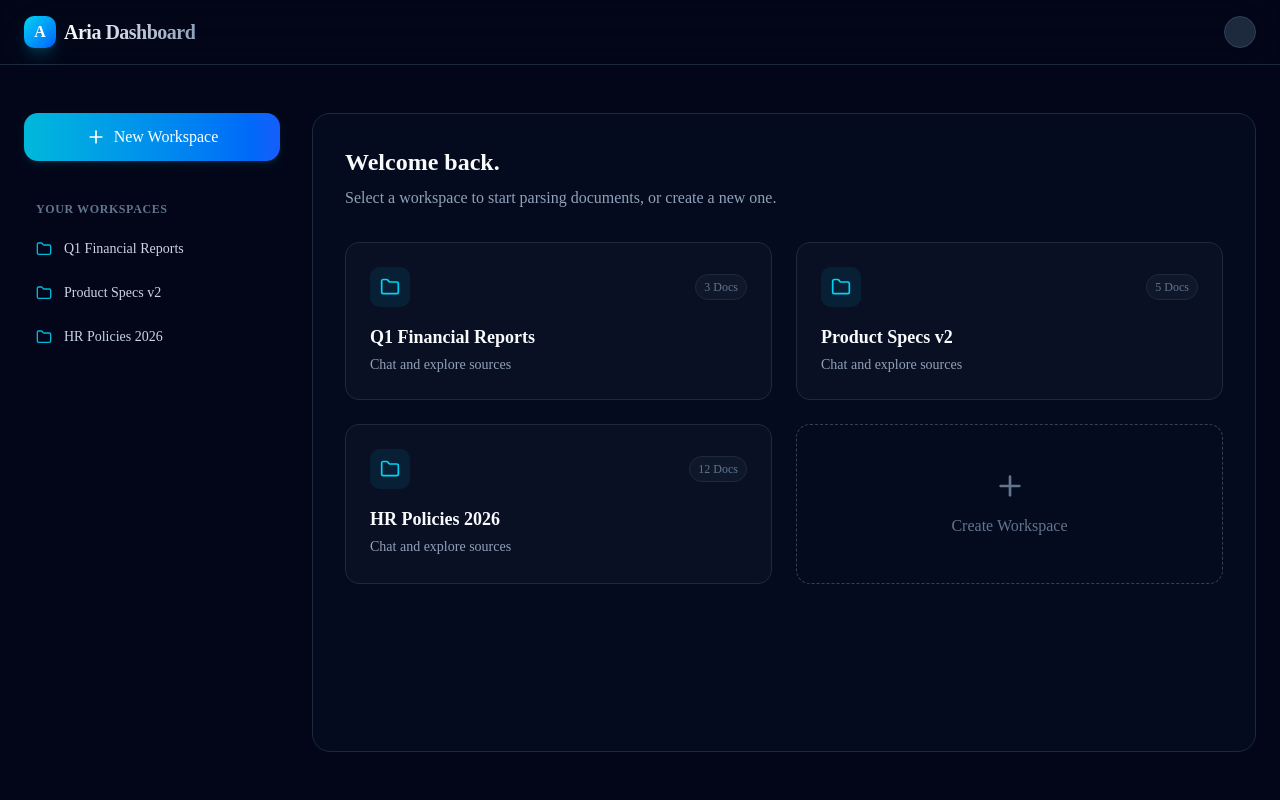
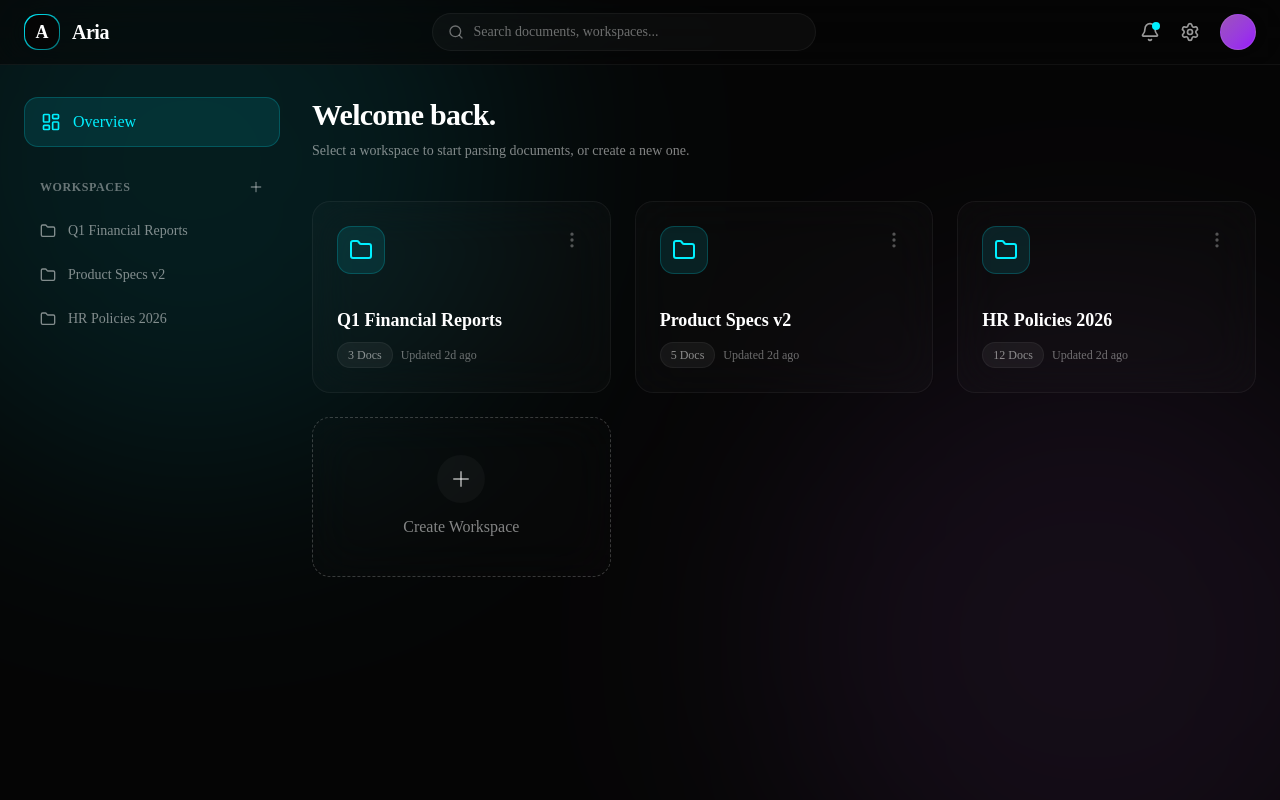
Before and after one commit to Vaibhavtiwari-dev/aria-document-intelligence, a Next.js app in the folder frontend/: page /dashboard in a window 1280 px wide. Built offline with nearby package versions, Linux system fonts and the light colour scheme.

Commit message:
feat(frontend): refactor dashboard overview to use glassmorphic components

```diff
--- a/frontend/src/app/dashboard/page.tsx
+++ b/frontend/src/app/dashboard/page.tsx
@@ -1,9 +1,10 @@
 "use client";
 
 import { useState } from "react";
-
-import { Plus, Folder, File, MessageSquare, ChevronRight, UploadCloud } from "lucide-react";
-import Link from "next/link";
+import { Plus } from "lucide-react";
+import { motion, Variants } from "framer-motion";
+import { DashboardTopbar, DashboardSidebar } from "@/components/DashboardNav";
+import { WorkspaceCard } from "@/components/WorkspaceCard";
 
 const MOCK_WORKSPACES = [
   { id: "ws_1", name: "Q1 Financial Reports", documentCount: 3 },
@@ -11,89 +12,80 @@ const MOCK_WORKSPACES = [
   { id: "ws_3", name: "HR Policies 2026", documentCount: 12 },
 ];
 
+const containerVariant: Variants = {
+  hidden: { opacity: 0 },
+  visible: {
+    opacity: 1,
+    transition: {
+      staggerChildren: 0.1,
+      delayChildren: 0.1
+    }
+  }
+};
+
+const itemVariant: Variants = {
+  hidden: { opacity: 0, y: 20 },
+  visible: {
+    opacity: 1,
+    y: 0,
+    transition: { type: "spring", stiffness: 300, damping: 24 }
+  }
+};
+
 export default function Dashboard() {
   const [workspaces, setWorkspaces] = useState(MOCK_WORKSPACES);
 
   return (
-    <div className="min-h-screen bg-slate-950 text-slate-50 font-sans flex flex-col">
-      <nav className="border-b border-slate-800 bg-slate-950/50 backdrop-blur-xl sticky top-0 z-50">
-        <div className="max-w-7xl mx-auto px-6 h-16 flex items-center justify-between">
-          <Link href="/" className="flex items-center gap-2">
-            <div className="w-8 h-8 rounded-lg bg-gradient-to-br from-cyan-400 to-blue-600 flex items-center justify-center font-bold text-white shadow-lg shadow-cyan-500/20">
-              A
-            </div>
-            <span className="text-xl font-bold tracking-tight bg-clip-text text-transparent bg-gradient-to-r from-white to-slate-400">
-              Aria Dashboard
-            </span>
-          </Link>
-          <div className="flex items-center gap-4">
-            <div className="w-8 h-8 rounded-full bg-slate-800 border border-slate-700"></div>
-          </div>
-        </div>
-      </nav>
+    <div className="min-h-screen bg-[#050505] text-white font-sans flex flex-col relative overflow-hidden">
+      {/* Ethereal Aurora Gradients */}
+      <div className="fixed top-[-20%] left-[-10%] w-[50vw] h-[50vw] bg-[#00F0FF]/10 blur-[120px] rounded-full pointer-events-none mix-blend-screen" />
+      <div className="fixed bottom-[-20%] right-[-10%] w-[50vw] h-[50vw] bg-[#9D50BB]/10 blur-[120px] rounded-full pointer-events-none mix-blend-screen" />
 
-      <div className="flex-1 max-w-7xl w-full mx-auto px-6 py-12 flex gap-8">
+      <DashboardTopbar />
 
-        {/* Sidebar */}
-        <div className="w-64 shrink-0 flex flex-col gap-6">
-          <button className="flex items-center justify-center gap-2 bg-gradient-to-r from-cyan-500 to-blue-600 text-white px-4 py-3 rounded-xl font-medium hover:opacity-90 transition-all active:scale-95 shadow-md shadow-cyan-500/10">
-            <Plus className="w-5 h-5" />
-            New Workspace
-          </button>
+      <div className="flex-1 max-w-[1400px] w-full mx-auto px-6 py-8 flex gap-8 relative z-10">
 
-          <div className="space-y-1 mt-4">
-            <h3 className="text-xs font-semibold text-slate-500 uppercase tracking-wider mb-3 px-3">Your Workspaces</h3>
+        {/* Sidebar Navigation */}
+        <DashboardSidebar workspaces={workspaces} />
+
+        {/* Main Workspace Area */}
+        <main className="flex-1">
+          <motion.div
+            initial={{ opacity: 0, y: -10 }}
+            animate={{ opacity: 1, y: 0 }}
+            transition={{ duration: 0.5, ease: "easeOut" }}
+            className="mb-10"
+          >
+            <h1 className="text-3xl font-heading font-bold text-white tracking-tight">Welcome back.</h1>
+            <p className="text-white/50 mt-2 text-sm">Select a workspace to start parsing documents, or create a new one.</p>
+          </motion.div>
+
+          <motion.div
+            variants={containerVariant}
+            initial="hidden"
+            animate="visible"
+            className="grid grid-cols-1 md:grid-cols-2 lg:grid-cols-3 gap-6"
+          >
             {workspaces.map((ws) => (
-              <Link
+              <WorkspaceCard
                 key={ws.id}
-                href={`/dashboard/${ws.id}`}
-                className="flex items-center justify-between px-3 py-2.5 rounded-lg hover:bg-slate-800/50 text-slate-300 hover:text-white transition-colors group"
-              >
-                <div className="flex items-center gap-3">
-                  <Folder className="w-4 h-4 text-cyan-500" />
-                  <span className="font-medium text-sm">{ws.name}</span>
-                </div>
-                <ChevronRight className="w-4 h-4 opacity-0 group-hover:opacity-100 transition-opacity" />
-              </Link>
-            ))}
-          </div>
-        </div>
-
-        {/* Main Content */}
-        <div className="flex-1 bg-slate-900/30 border border-slate-800 rounded-2xl p-8 flex flex-col">
-          <div className="mb-8">
-            <h1 className="text-2xl font-bold mb-2">Welcome back.</h1>
-            <p className="text-slate-400">Select a workspace to start parsing documents, or create a new one.</p>
-          </div>
-
-          <div className="grid md:grid-cols-2 gap-6">
-            {workspaces.map((ws) => (
-              <Link
-                key={ws.id}
-                href={`/dashboard/${ws.id}`}
-                className="p-6 rounded-xl border border-slate-800 bg-slate-900/50 hover:border-cyan-500/50 hover:bg-slate-800/50 transition-all group flex flex-col gap-4"
-              >
-                <div className="flex items-center justify-between">
-                  <div className="w-10 h-10 rounded-lg bg-cyan-500/10 flex items-center justify-center text-cyan-400">
-                    <Folder className="w-5 h-5" />
-                  </div>
-                  <span className="text-xs font-medium text-slate-500 bg-slate-900 px-2 py-1 rounded-full border border-slate-800 group-hover:border-slate-700 transition-colors">
-                    {ws.documentCount} Docs
-                  </span>
-                </div>
-                <div>
-                  <h3 className="font-semibold text-lg group-hover:text-cyan-400 transition-colors">{ws.name}</h3>
-                  <p className="text-sm text-slate-400 mt-1">Chat and explore sources</p>
-                </div>
-              </Link>
+                id={ws.id}
+                name={ws.name}
+                documentCount={ws.documentCount}
+              />
             ))}
 
-            <button className="p-6 rounded-xl border border-dashed border-slate-700 hover:border-cyan-500/50 hover:bg-cyan-500/5 transition-all group flex flex-col items-center justify-center gap-3 text-slate-500 hover:text-cyan-400 min-h-[160px]">
-              <Plus className="w-8 h-8" />
-              <span className="font-medium">Create Workspace</span>
-            </button>
-          </div>
-        </div>
+            {/* Create New Workspace Card */}
+            <motion.div variants={itemVariant}>
+              <button className="w-full h-full min-h-[160px] p-6 rounded-2xl border border-dashed border-white/20 bg-white/[0.01] hover:bg-white/[0.03] hover:border-[#00F0FF]/50 transition-all duration-300 group flex flex-col items-center justify-center gap-3 text-white/50 hover:text-[#00F0FF] backdrop-blur-xl">
+                <div className="w-12 h-12 rounded-full bg-white/[0.03] group-hover:bg-[#00F0FF]/10 flex items-center justify-center transition-colors">
+                  <Plus className="w-6 h-6" />
+                </div>
+                <span className="font-medium font-heading">Create Workspace</span>
+              </button>
+            </motion.div>
+          </motion.div>
+        </main>
 
       </div>
     </div>
--- /dev/null
+++ b/frontend/src/components/DashboardNav.tsx
@@ -0,0 +1,105 @@
+"use client";
+
+import Link from "next/link";
+import { Folder, Search, Bell, Settings, LayoutDashboard, Plus } from "lucide-react";
+import { motion } from "framer-motion";
+import { usePathname } from "next/navigation";
+
+export function DashboardTopbar() {
+  return (
+    <nav className="sticky top-0 z-50 border-b border-white/[0.05] bg-[#050505]/60 backdrop-blur-xl">
+      <div className="max-w-[1400px] mx-auto px-6 h-16 flex items-center justify-between">
+        {/* Logo */}
+        <Link href="/" className="flex items-center gap-3 group">
+          <div className="w-9 h-9 rounded-xl bg-gradient-to-br from-[#00F0FF] to-[#00F0FF]/40 p-[1px] group-hover:shadow-[0_0_20px_rgba(0,240,255,0.4)] transition-all duration-300">
+            <div className="w-full h-full bg-[#050505] rounded-xl flex items-center justify-center font-bold text-white font-heading text-lg">
+              A
+            </div>
+          </div>
+          <span className="text-xl font-heading font-bold tracking-tight text-white">
+            Aria
+          </span>
+        </Link>
+
+        {/* Search */}
+        <div className="hidden md:flex items-center relative w-96">
+          <Search className="w-4 h-4 text-white/40 absolute left-4" />
+          <input
+            type="text"
+            placeholder="Search documents, workspaces..."
+            className="w-full bg-white/[0.03] border border-white/[0.05] rounded-full py-2 pl-10 pr-4 text-sm text-white placeholder:text-white/40 focus:outline-none focus:border-[#00F0FF]/50 focus:bg-white/[0.05] transition-all"
+          />
+        </div>
+
+        {/* Actions */}
+        <div className="flex items-center gap-5">
+          <button className="text-white/60 hover:text-white transition-colors relative">
+            <Bell className="w-5 h-5" />
+            <span className="absolute top-0 right-0 w-2 h-2 rounded-full bg-[#00F0FF]"></span>
+          </button>
+          <button className="text-white/60 hover:text-white transition-colors">
+            <Settings className="w-5 h-5" />
+          </button>
+          <div className="w-9 h-9 rounded-full bg-gradient-to-br from-[#9D50BB] to-purple-600 border border-white/10 overflow-hidden cursor-pointer">
+            {/* Avatar placeholder */}
+          </div>
+        </div>
+      </div>
+    </nav>
+  );
+}
+
+export function DashboardSidebar({ workspaces }: { workspaces: Array<{ id: string; name: string }> }) {
+  const pathname = usePathname();
+
+  return (
+    <aside className="w-64 shrink-0 flex flex-col gap-8">
+      {/* Main Nav */}
+      <div className="space-y-2">
+        <Link
+          href="/dashboard"
+          className={`flex items-center gap-3 px-4 py-3 rounded-xl transition-all duration-300 ${
+            pathname === "/dashboard"
+              ? "bg-[#00F0FF]/10 text-[#00F0FF] border border-[#00F0FF]/20"
+              : "text-white/60 hover:text-white hover:bg-white/[0.03]"
+          }`}
+        >
+          <LayoutDashboard className="w-5 h-5" />
+          <span className="font-medium">Overview</span>
+        </Link>
+      </div>
+
+      {/* Workspaces List */}
+      <div>
+        <div className="flex items-center justify-between px-4 mb-4">
+          <h3 className="text-xs font-semibold text-white/40 uppercase tracking-wider font-heading">
+            Workspaces
+          </h3>
+          <button className="text-white/40 hover:text-[#00F0FF] transition-colors">
+            <Plus className="w-4 h-4" />
+          </button>
+        </div>
+
+        <div className="space-y-1">
+          {workspaces.map((ws) => {
+            const isActive = pathname === `/dashboard/${ws.id}`;
+            return (
+              <Link
+                key={ws.id}
+                href={`/dashboard/${ws.id}`}
+                className={`flex items-center gap-3 px-4 py-2.5 rounded-lg transition-all duration-200 group ${
+                  isActive
+                    ? "bg-white/[0.05] text-white border border-white/10"
+                    : "text-white/50 hover:text-white hover:bg-white/[0.03]"
+                }`}
+              >
+                <Folder className={`w-4 h-4 ${isActive ? "text-[#9D50BB]" : "group-hover:text-white/80"}`} />
+                <span className="font-medium text-sm truncate">{ws.name}</span>
+              </Link>
+            );
+          })}
+        </div>
+      </div>
+    </aside>
+  );
+}
--- /dev/null
+++ b/frontend/src/components/WorkspaceCard.tsx
@@ -0,0 +1,58 @@
+"use client";
+
+import Link from "next/link";
+import { Folder, MoreVertical } from "lucide-react";
+import { motion, Variants } from "framer-motion";
+
+interface WorkspaceCardProps {
+  id: string;
+  name: string;
+  documentCount: number;
+}
+
+const itemVariant: Variants = {
+  hidden: { opacity: 0, y: 20 },
+  visible: {
+    opacity: 1,
+    y: 0,
+    transition: { type: "spring", stiffness: 300, damping: 24 }
+  }
+};
+
+export function WorkspaceCard({ id, name, documentCount }: WorkspaceCardProps) {
+  return (
+    <motion.div variants={itemVariant}>
+      <Link
+        href={`/dashboard/${id}`}
+        className="block p-6 rounded-2xl bg-white/[0.02] border border-white/[0.05] backdrop-blur-xl hover:bg-white/[0.04] hover:border-[#00F0FF]/30 transition-all duration-300 group relative overflow-hidden h-full"
+      >
+        {/* Subtle hover glow effect behind the card */}
+        <div className="absolute inset-0 bg-gradient-to-br from-[#00F0FF]/0 to-[#9D50BB]/0 group-hover:from-[#00F0FF]/5 group-hover:to-[#9D50BB]/5 transition-all duration-500 rounded-2xl" />
+
+        <div className="relative z-10 flex flex-col h-full gap-4">
+          <div className="flex items-start justify-between">
+            <div className="w-12 h-12 rounded-xl bg-[#00F0FF]/10 flex items-center justify-center text-[#00F0FF] border border-[#00F0FF]/20 group-hover:scale-110 transition-transform duration-300">
+              <Folder className="w-6 h-6" />
+            </div>
+
+            <button className="text-white/30 hover:text-white p-1 rounded-md hover:bg-white/10 transition-colors" onClick={(e) => e.preventDefault()}>
+              <MoreVertical className="w-5 h-5" />
+            </button>
+          </div>
+
+          <div className="mt-auto pt-4">
+            <h3 className="font-heading font-semibold text-lg text-white group-hover:text-[#00F0FF] transition-colors truncate">
+              {name}
+            </h3>
+            <div className="flex items-center gap-2 mt-2">
+              <span className="text-xs font-medium text-white/50 bg-white/[0.05] px-2.5 py-1 rounded-full border border-white/[0.05]">
+                {documentCount} {documentCount === 1 ? 'Doc' : 'Docs'}
+              </span>
+              <span className="text-xs text-white/40">Updated 2d ago</span>
+            </div>
+          </div>
+        </div>
+      </Link>
+    </motion.div>
+  );
+}
```
